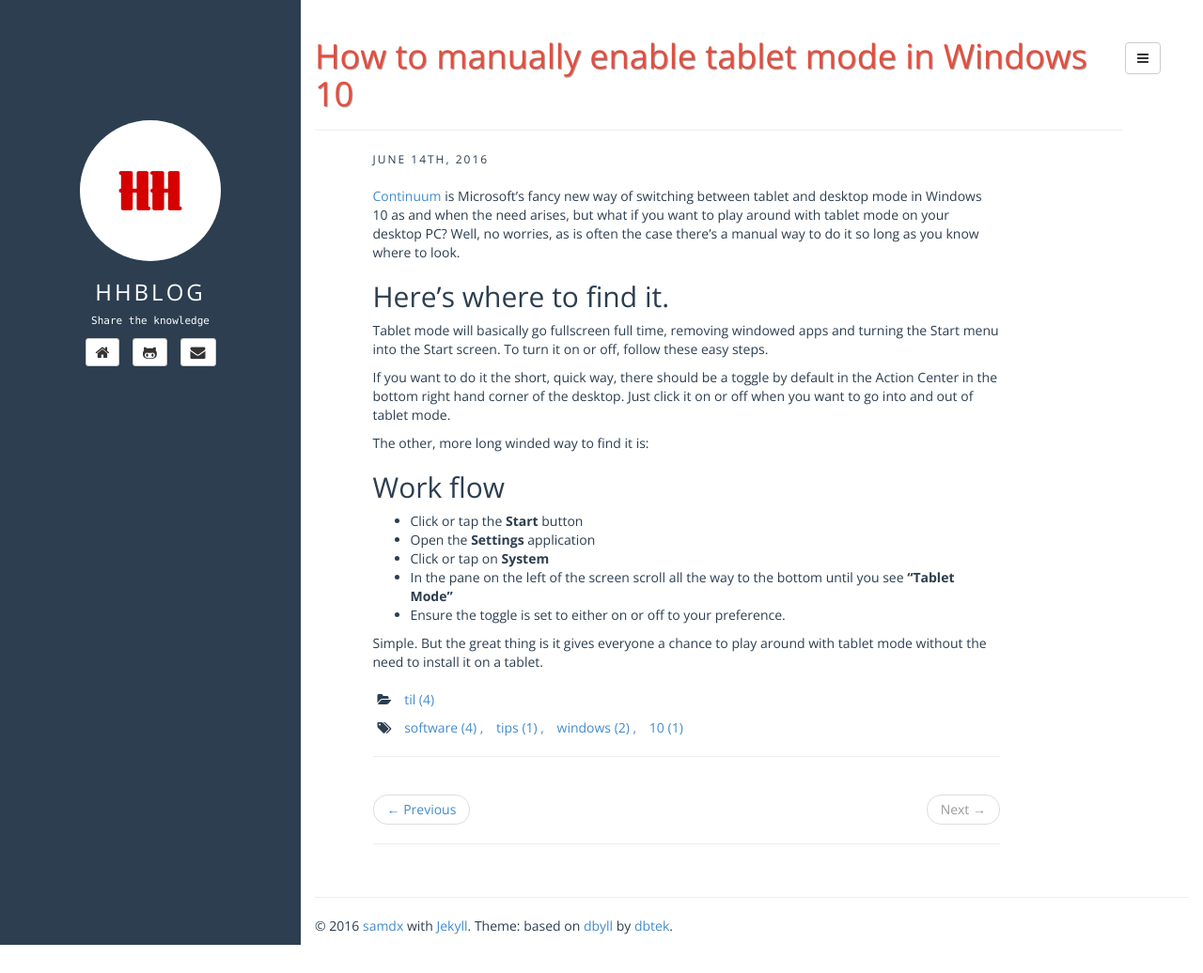
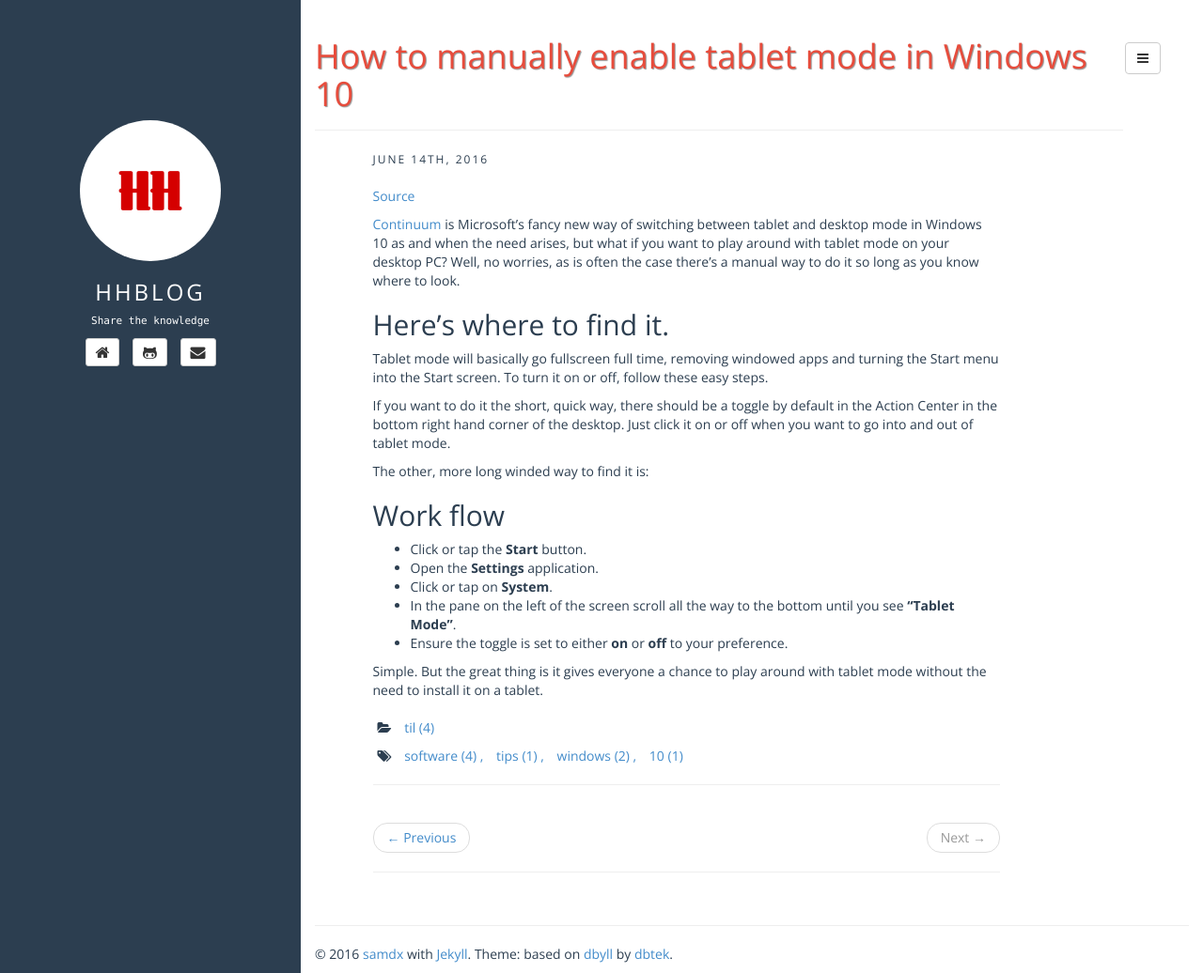
Before and after one commit to honghaco/honghaco.github.io, a Jekyll site: the page built from _posts/2016-06-14-windows-10-turn-on-off-tablet-mode.md, in a window 1280 px wide and 1036 px high. Shown: the whole window at 94% size. Built offline with Jekyll 4.4.1, drawn with Linux system fonts in a browser that asks for light colours; some web fonts are replaced.

Commit message:
$(date): fix typo

```diff
--- a/_posts/2016-06-14-windows-10-turn-on-off-tablet-mode.md
+++ b/_posts/2016-06-14-windows-10-turn-on-off-tablet-mode.md
@@ -7,6 +7,8 @@ description: How to manually enable tablet mode in Windows 10
 fullview: false
 comments: false
 ---
+
+[Source][source]
 
 [Continuum][continuum] is Microsoft's fancy new way of switching between tablet and desktop mode in Windows 10 as and when the need arises, but what if you want to play around with tablet mode on your desktop PC? Well, no worries, as is often the case there's a manual way to do it so long as you know where to look.
 
@@ -20,11 +22,11 @@ The other, more long winded way to find it is:
 
 ## Work flow
 
-- Click or tap the **Start** button
-- Open the **Settings** application
-- Click or tap on **System**
-- In the pane on the left of the screen scroll all the way to the bottom until you see **"Tablet Mode"**
-- Ensure the toggle is set to either on or off to your preference.
+- Click or tap the **Start** button.
+- Open the **Settings** application.
+- Click or tap on **System**.
+- In the pane on the left of the screen scroll all the way to the bottom until you see **"Tablet Mode"**.
+- Ensure the toggle is set to either **on** or **off** to your preference.
 
 Simple. But the great thing is it gives everyone a chance to play around with tablet mode without the need to install it on a tablet.
 
```
